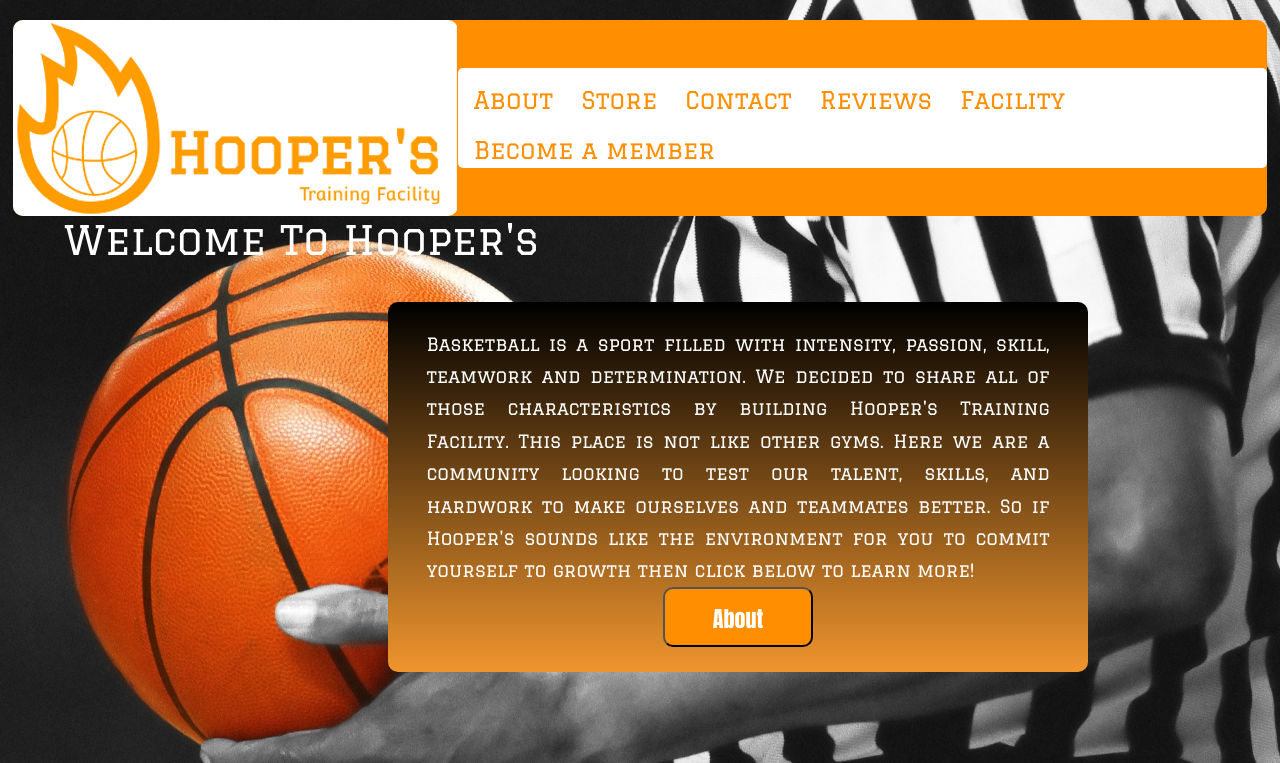
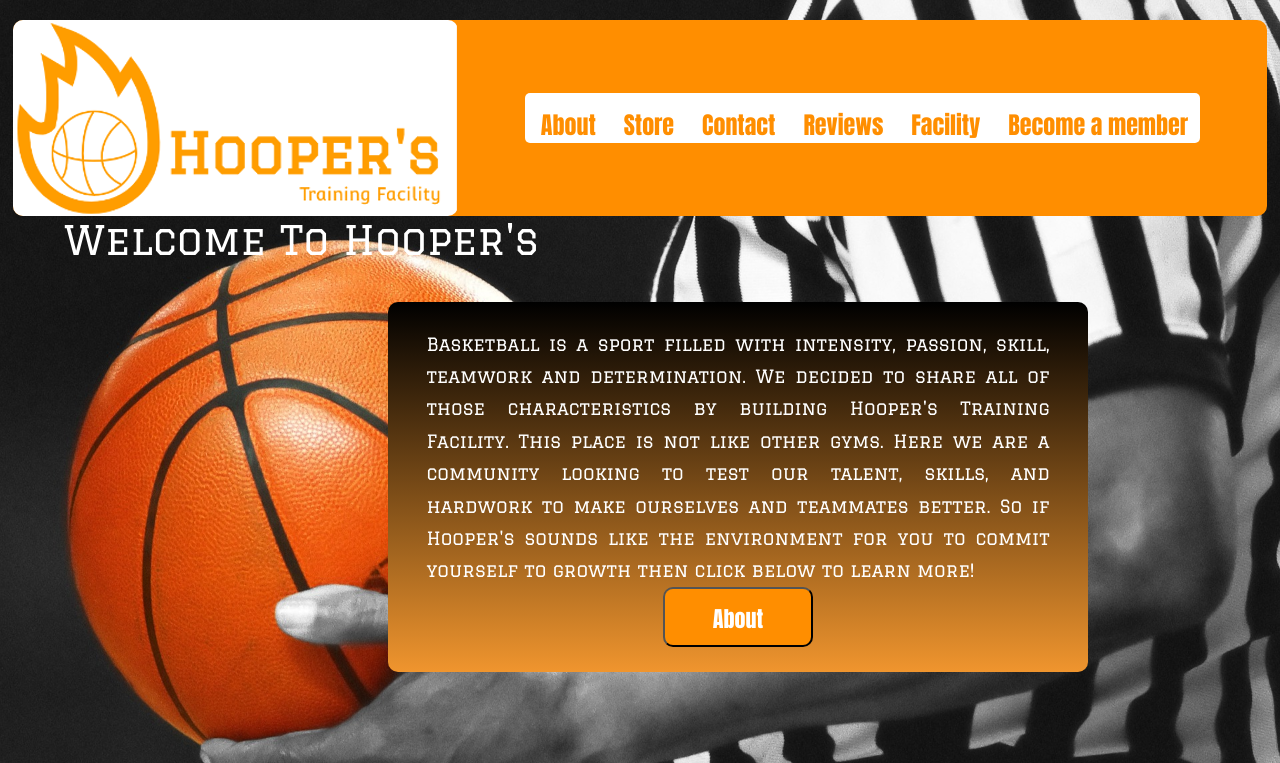
Before and after one commit to connorlewis128/hoopers, a plain HTML site: page index.html in a window 1280 px wide. Shown: the top 763 px of the page. Drawn offline with Linux system fonts and the light colour scheme.

Commit message:
update fonts

```diff
--- a/CSS/styles.css
+++ b/CSS/styles.css
@@ -65,7 +65,7 @@ nav {
 
 }
 .navListItem {
-	font-family: 'Graduate';
+	font-family: Impact, Haettenschweiler, 'Arial Narrow Bold', sans-serif;
 	font-style: normal;
 	font-weight: 400;
 	float: left;
```
